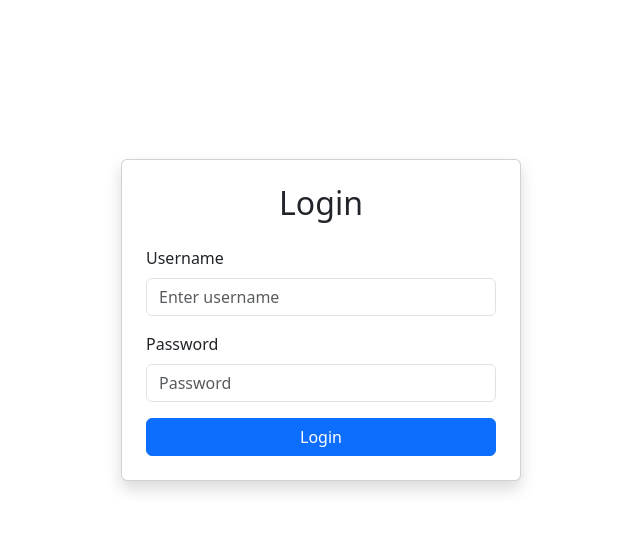
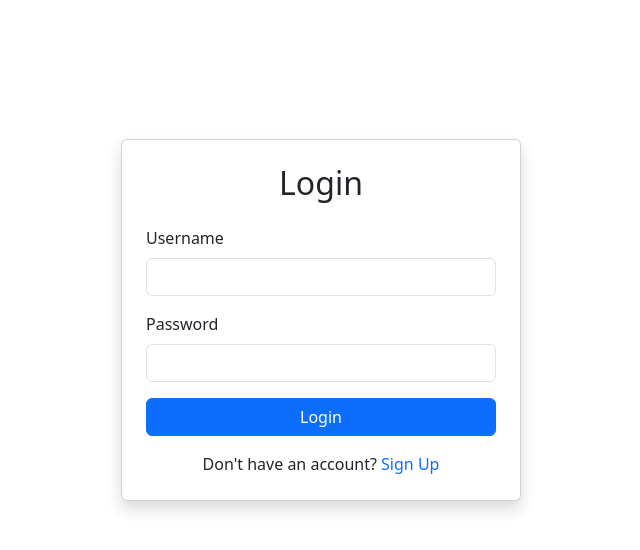
Before and after one commit to Eetub1/knowledge-base-frontend, a React app: page /login in a window 1280 px wide. Shown: the top 550 px of the page, without its empty margins (319-959 px from the left). Built offline with nearby package versions, Linux system fonts and the light colour scheme; the HTML template or start-up script is replaced by a standard one.

Commit message:
started making a singup page

```diff
--- a/src/App.jsx
+++ b/src/App.jsx
@@ -2,22 +2,27 @@ import { Routes, Route, Navigate } from 'react-router-dom'
 import { useState } from 'react'
 
 import LoginPage from "./pages/LoginPage"
+import SignUpPage from "./pages/SignUpPage"
 import Dashboard from "./pages/Dashboard"
 import About from "./pages/About"
 
-import Header from './components/Header'
+import Header from "./components/Header"
+import Message from "./components/Message"
 
 function App() {
   const [user, setUser] = useState(null)
+  const [message, setMessage] = useState("")
 
   return (
     <>
       <Header user={user} setUser={setUser}/>
+      {message && <Message message={message}/>}
       <Routes>
-        <Route path="/login" element={!user ? <LoginPage setUser={setUser}/> : <Navigate to="/dashboard"/>}/>
+        <Route path="/signup" element={!user ? <SignUpPage/> : <Navigate to="/dashboard"/>}/>
+        <Route path="/login" element={!user ? <LoginPage setUser={setUser} setMessage={setMessage}/> : <Navigate to="/dashboard"/>}/>
         <Route path="/dashboard" element={user ? <Dashboard/> : <Navigate to="/login"/>}/>
         <Route path="/about" element={user ? <About/> : <Navigate to="/login"/>}/>
-        <Route path="/" element={<Navigate to={user ? "/dashboard" : "/login"} />}/>
+        <Route path="/" element={<Navigate to={user ? "/dashboard" : "/login"}/>}/>
       </Routes>
     </>
   )
--- a/src/components/Header.jsx
+++ b/src/components/Header.jsx
@@ -2,7 +2,6 @@ import { Navbar, Container, Nav, Button } from 'react-bootstrap'
 import { Link } from 'react-router-dom'
 
 const Header = ({user, setUser}) => {
-    //jos ei ole käyttäjää niin ei piirretä headeria
     if (!user) return null
 
     const logout = event => {
--- /dev/null
+++ b/src/components/Message.jsx
@@ -0,0 +1,9 @@
+const Message = ({message}) => {
+    return (
+        <div>
+            <p>{message}</p>
+        </div>
+    )
+}
+
+export default Message
--- a/src/pages/LoginPage.jsx
+++ b/src/pages/LoginPage.jsx
@@ -1,8 +1,9 @@
 import { useState } from "react"
 import { Form, Button, Container, Card } from "react-bootstrap"
+import { Link } from "react-router-dom"
 import { login } from "../services/login.js"
 
-const LoginPage = ({setUser}) => {
+const LoginPage = ({setUser, setMessage}) => {
   const [username, setUsername] = useState('')
   const [password, setPassword] = useState('')
 
@@ -15,6 +16,10 @@ const LoginPage = ({setUser}) => {
       setUser(user)
       setUsername("")
       setPassword("")
+      setMessage("Login succesful!")
+      setTimeout(() => {
+        setMessage(null)
+      }, 4000)
     } catch {
       console.log("There was an error in login")
     }
@@ -22,20 +27,25 @@ const LoginPage = ({setUser}) => {
 
   return (
     <Container className="d-flex align-items-center justify-content-center" style={{ minHeight: "80vh" }}>
-      <Card style={{ width: '400px' }} className="p-4 shadow">
+      <Card style={{ width: "400px"}} className="p-4 shadow">
         <h2 className="text-center mb-4">Login</h2>
         <Form onSubmit={handleSubmit}>
           <Form.Group className="mb-3">
             <Form.Label>Username</Form.Label>
-            <Form.Control type="text" placeholder="Enter username" value={username} onChange={(e) => setUsername(e.target.value)} />
+            <Form.Control type="text" value={username} onChange={(e) => setUsername(e.target.value)} />
           </Form.Group>
 
           <Form.Group className="mb-3">
             <Form.Label>Password</Form.Label>
-            <Form.Control type="password" placeholder="Password" value={password} onChange={(e) => setPassword(e.target.value)} />
+            <Form.Control type="password" value={password} onChange={(e) => setPassword(e.target.value)} />
           </Form.Group>
 
           <Button variant="primary" type="submit" className="w-100">Login</Button>
+
+          <div className="text-center mt-3">
+            <span>Don't have an account? </span>
+            <Link to="/signup" style={{textDecoration: "none"}}>Sign Up</Link>
+          </div>
         </Form>
       </Card>
     </Container>
--- /dev/null
+++ b/src/pages/SignUpPage.jsx
@@ -0,0 +1,9 @@
+const SignUpPage = () => {
+    return (
+        <div>
+            TODO: tänne eeppinen signup page
+        </div>
+    )
+}
+
+export default SignUpPage
```
